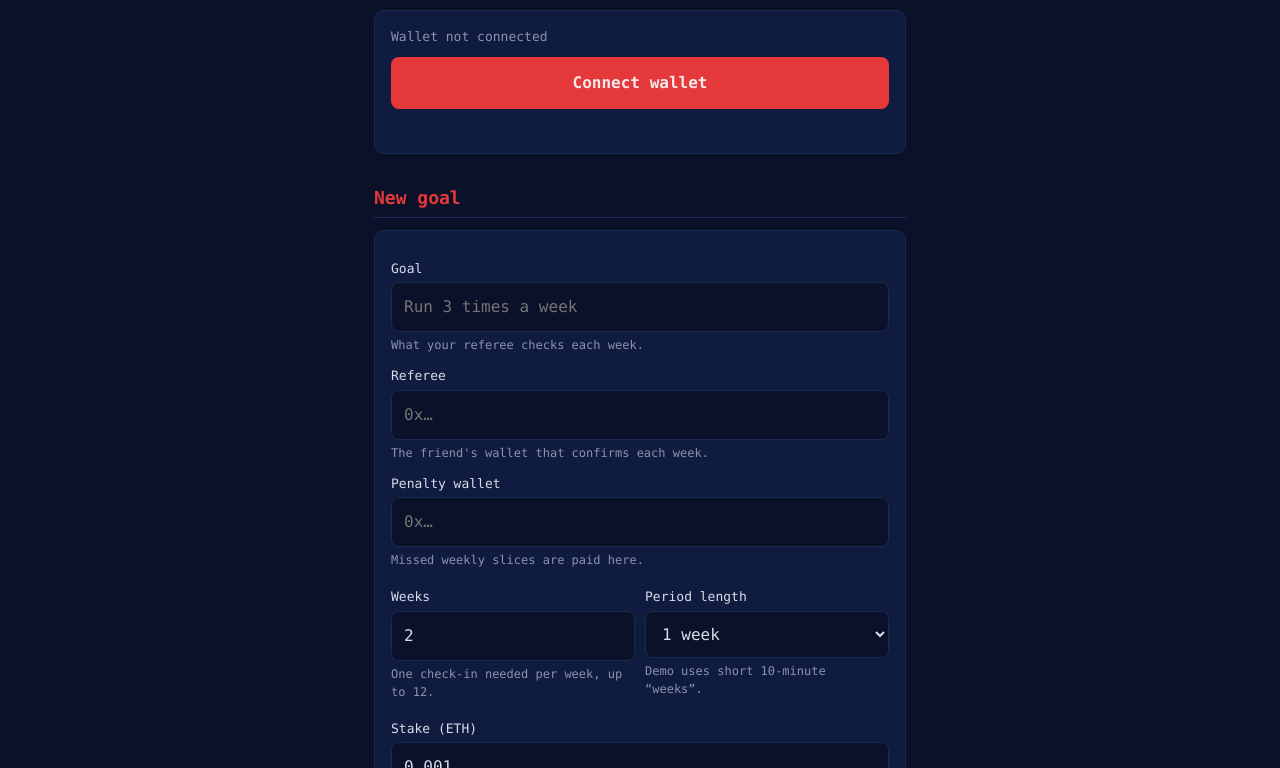
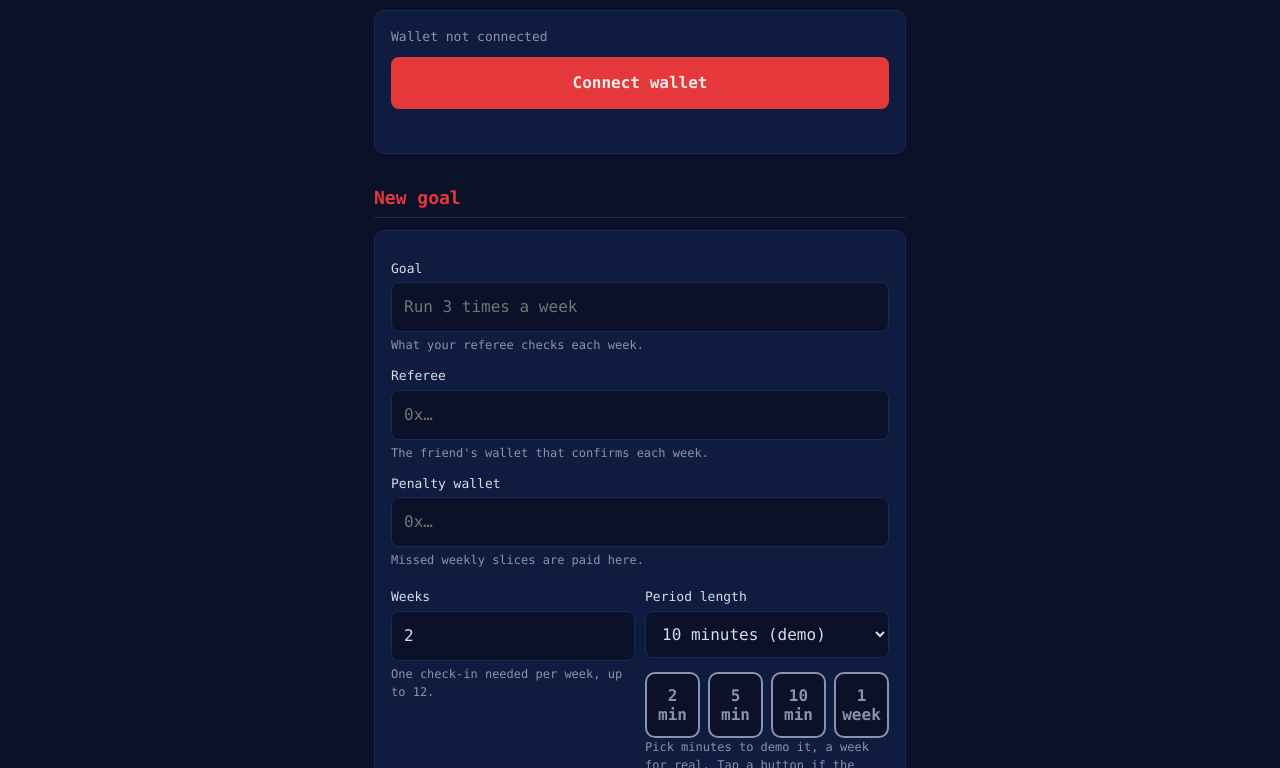
Before and after one commit to Afar88/stake, a plain HTML site: page docs/index.html in a window 1280 px wide. Shown: the part 184-952 px from the top of the page. Drawn offline with nearby package versions, Linux system fonts and the light colour scheme.

Commit message:
Period picker: lower time options in the dropdown, default 10 minutes (#6)
* Replace period dropdown with big tap buttons, default to 10-minute demo

Co-Authored-By: Devin AI <158243242+devin-ai-integration[bot]@users.noreply.github.com>

* Period dropdown with lower time options, default 10 minutes

Co-Authored-By: Devin AI <158243242+devin-ai-integration[bot]@users.noreply.github.com>

* Add 2, 3 and 5 minute period options

Co-Authored-By: Devin AI <158243242+devin-ai-integration[bot]@users.noreply.github.com>

* Add tap-button fallback for period picker (dropdown may not open in some in-app browsers)

Co-Authored-By: Devin AI <158243242+devin-ai-integration[bot]@users.noreply.github.com>

---------

Co-authored-by: destinymomobu <destinymomobu@gmail.com>
Co-authored-by: Devin AI <158243242+devin-ai-integration[bot]@users.noreply.github.com>

```diff
--- a/docs/index.html
+++ b/docs/index.html
@@ -58,6 +58,10 @@
   }
   button:disabled { background: var(--navy3); color: var(--dim); cursor: default; }
   button.ghost { background: transparent; border: 1px solid var(--red); color: var(--red); }
+  .periodrow { display: flex; gap: 8px; }
+  .periodbtn { flex: 1; padding: 12px 4px; font-size: 16px; line-height: 1.2; background: var(--navy); border: 2px solid var(--dim); color: var(--dim); border-radius: 10px; }
+  .periodbtn small { font-size: 12px; }
+  .periodbtn.on { border-color: var(--red); color: #fff; background: var(--navy2); }
   input, select {
     width: 100%;
     background: var(--navy);
@@ -135,10 +139,23 @@
       <div>
         <label>Period length</label>
         <select id="f-period">
-          <option value="600">10 minutes (demo)</option>
-          <option value="604800" selected>1 week</option>
+          <option value="120">2 minutes</option>
+          <option value="180">3 minutes</option>
+          <option value="300">5 minutes</option>
+          <option value="600" selected>10 minutes (demo)</option>
+          <option value="1200">20 minutes</option>
+          <option value="1800">30 minutes</option>
+          <option value="3600">1 hour</option>
+          <option value="86400">1 day</option>
+          <option value="604800">1 week</option>
         </select>
-        <p class="help">Demo uses short 10-minute “weeks”.</p>
+        <div class="periodrow">
+          <button type="button" class="periodbtn" data-v="120">2 min</button>
+          <button type="button" class="periodbtn" data-v="300">5 min</button>
+          <button type="button" class="periodbtn" data-v="600">10 min</button>
+          <button type="button" class="periodbtn" data-v="604800">1 week</button>
+        </div>
+        <p class="help">Pick minutes to demo it, a week for real. Tap a button if the list won't open.</p>
       </div>
     </div>
     <label>Stake (ETH)</label>
@@ -435,6 +452,10 @@ $("create").onclick = async () => {
   }
 };
 
+document.querySelectorAll(".periodbtn").forEach(b => {
+  b.onclick = () => { $("f-period").value = b.dataset.v; };
+});
+
 if (window.ethereum) {
   window.ethereum.on("accountsChanged", () => location.reload());
   window.ethereum.on("chainChanged", () => location.reload());
```
